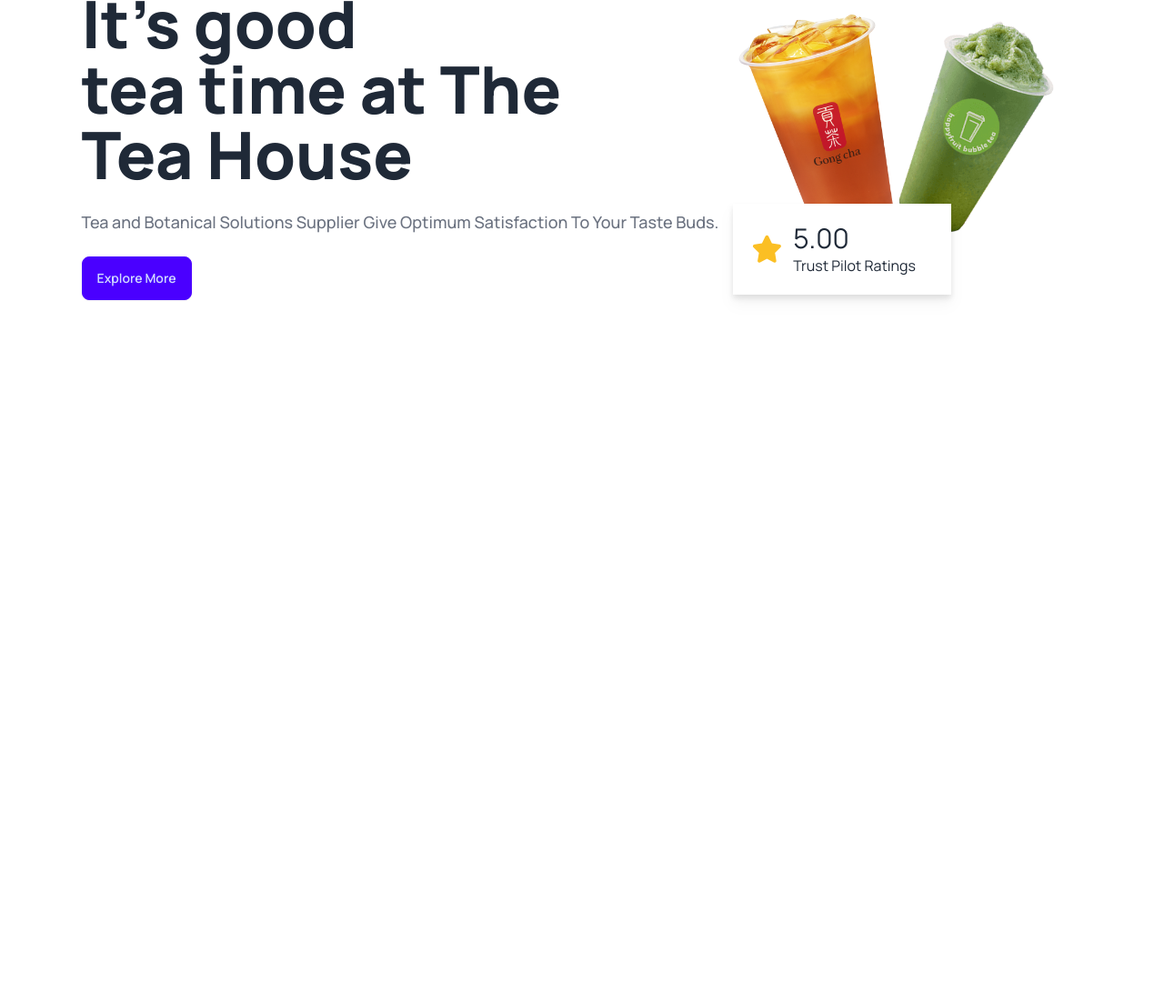
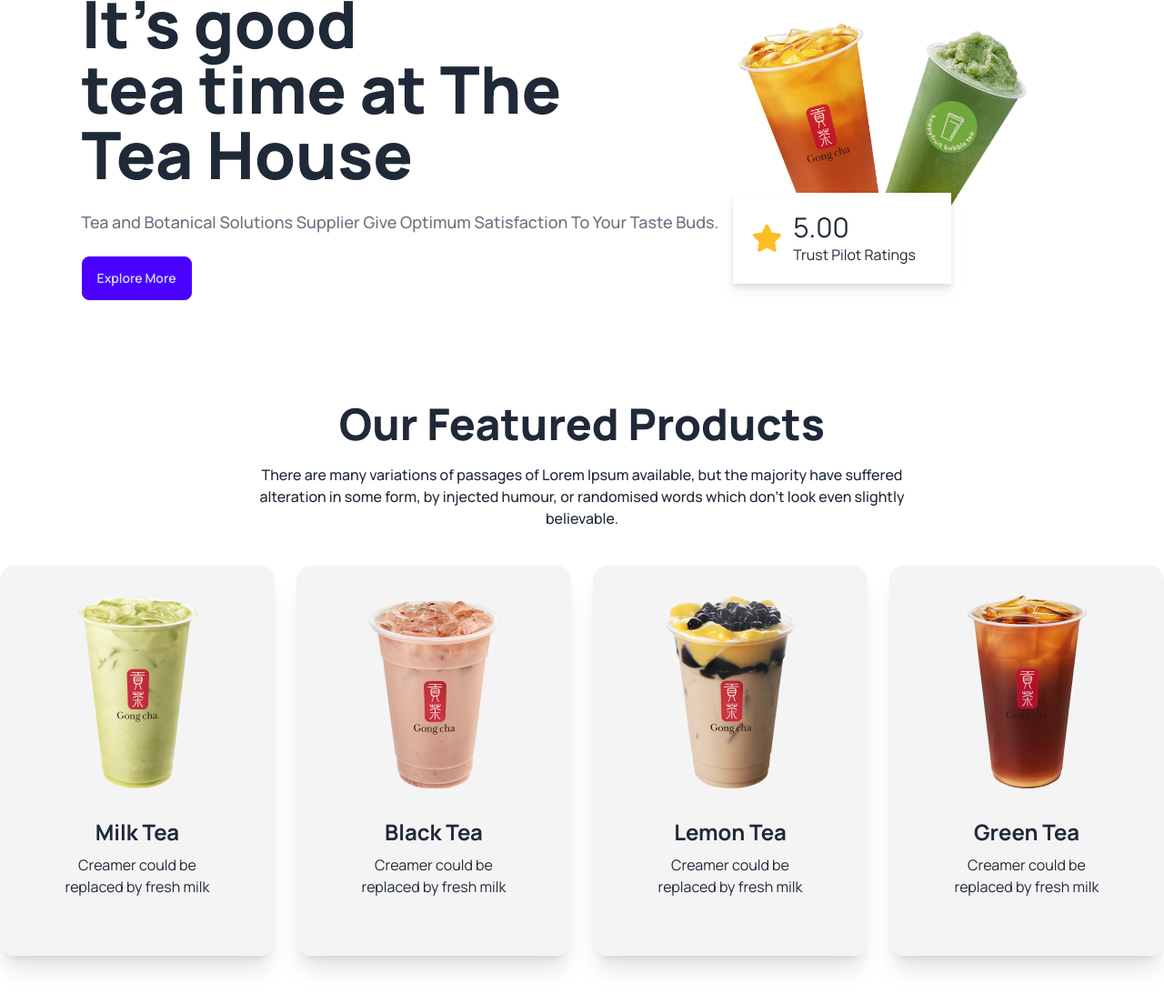
Before and after one commit to EgrSakib/Tea-House-with_DaisyUI, a plain HTML site: page index.html in a window 1280 px wide. Shown: the part 26-1130 px from the top of the page at 91% size. Before the commit the page ends 800 px from the top, so only its background shows below. Drawn offline with nearby package versions, Linux system fonts and the light colour scheme.

Commit message:
Featured Section Completed

```diff
--- a/index.html
+++ b/index.html
@@ -20,7 +20,7 @@
     </style>
     <!-- Font Awesome -->
     <script src="https://kit.fontawesome.com/9cc36c54f7.js" crossorigin="anonymous"></script>
-    <!-- Tailewind Custom Color -->
+    <!-- Tailwind Custom Color -->
     <script>
         tailwind.config = {
             theme: {
@@ -39,7 +39,7 @@
         <div class="hero">
             <div class="hero-content flex-col lg:flex-row">
                 <div>
-                    <h1 class="text-7xl font-extrabold">It's good <br>
+                    <h1 class="text-5xl lg:text-7xl font-extrabold">It's good <br>
                         tea time at The <br>Tea House</h1>
                     <p class="py-6 text-lg font-medium text-gray-500">Tea and Botanical Solutions Supplier Give Optimum
                         Satisfaction To Your Taste Buds.
@@ -47,7 +47,7 @@
                     <button class="btn btn-primary">Explore More</button>
                 </div>
                 <div>
-                    <img src="images/banner.png" class="max-w-sm" />
+                    <img src="images/banner.png" class="w-11/12 lg:max-w-sm" />
                     <!-- Rating Badges -->
                     <div class="flex items-center gap-3 drop-shadow-lg bg-white p-5
                     w-60 -mt-16">
@@ -61,8 +61,50 @@
             </div>
         </div>
     </header>
-    <main>
-
+    <main class="container mx-auto">
+        <!-- Featured Section -->
+        <section class="text-center py-24">
+            <h2 class="text-5xl font-extrabold">Our Featured Products</h2>
+            <p class="font-medium mt-5 lg:max-w-3xl mx-auto mb-10">There are many variations of passages of Lorem Ipsum
+                available, but the majority have
+                suffered alteration in some form, by injected humour, or randomised words which don't look even slightly
+                believable. </p>
+            <!-- Featured tea card container -->
+            <div class="grid grid-cols-1 md:grid-cols-2 lg:grid-cols-4 gap-6">
+                <!-- First card -->
+                <div class="card  p-8 bg-gradient-to-r from-[#F4F4F4] to-[#F4F4F4] shadow-xl">
+                    <figure><img src="images/tea-1.png" alt="Shoes" /></figure>
+                    <div class="card-body text-center">
+                      <h2 class="text-2xl font-bold">Milk Tea</h2>
+                      <p>Creamer could be replaced by fresh milk</p>
+                    </div>
+                  </div>
+                <!-- Second card -->
+                <div class="card  p-8 bg-gradient-to-r from-[#F4F4F4] to-[#F4F4F4] shadow-xl">
+                    <figure><img src="images/tea-2.png" alt="Shoes" /></figure>
+                    <div class="card-body text-center">
+                      <h2 class="text-2xl font-bold">Black Tea</h2>
+                      <p>Creamer could be replaced by fresh milk</p>
+                    </div>
+                  </div>
+                <!-- Third card -->
+                <div class="card  p-8 bg-gradient-to-r from-[#F4F4F4] to-[#F4F4F4] shadow-xl">
+                    <figure><img src="images/tea-3.png" alt="Shoes" /></figure>
+                    <div class="card-body text-center">
+                      <h2 class="text-2xl font-bold">Lemon Tea</h2>
+                      <p>Creamer could be replaced by fresh milk</p>
+                    </div>
+                  </div>
+                <!-- Fourth card -->
+                <div class="card  p-8 bg-gradient-to-r from-[#F4F4F4] to-[#F4F4F4] shadow-xl">
+                    <figure><img src="images/tea-4.png" alt="Shoes" /></figure>
+                    <div class="card-body text-center">
+                      <h2 class="text-2xl font-bold">Green Tea</h2>
+                      <p>Creamer could be replaced by fresh milk</p>
+                    </div>
+                  </div>
+            </div>
+        </section>
     </main>
     <footer>
 
```
